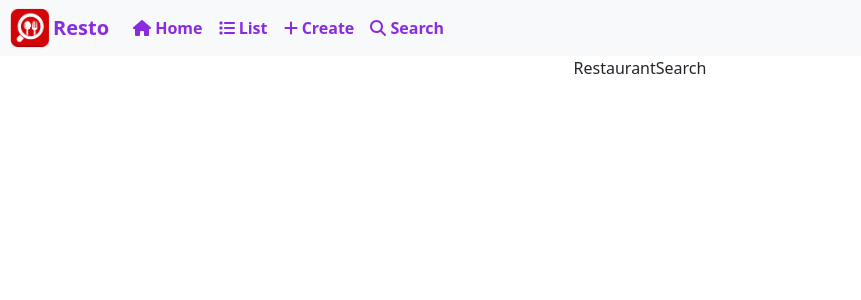
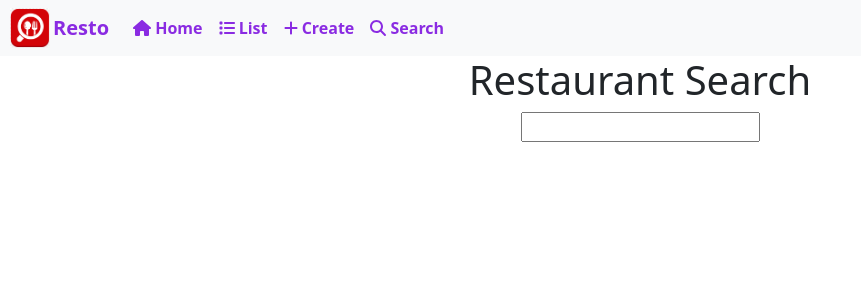
Before and after one commit to Tanisha-1799/Restaurant_App, a React (Create React App) app in the folder restaurant-app/: page /search in a window 1280 px wide. Shown: the top 300 px of the page, without its empty margins (0-861 px from the left). Built offline with nearby package versions, Linux system fonts and the light colour scheme.

Commit message:
Making the search api

```diff
--- a/restaurant-app/src/components/RestaurantSearch.js
+++ b/restaurant-app/src/components/RestaurantSearch.js
@@ -1,9 +1,20 @@
 import React, { Component } from 'react'
 
 export default class RestaurantSearch extends Component {
+
+  constructor(){
+    super();
+    this.state={
+      searchData:null
+    }
+  }
+
   render() {
     return (
-      <div>RestaurantSearch</div>
+      <div>
+        <h1>Restaurant Search</h1>
+        <input type="text"/>
+      </div>
     )
   }
 }
```
